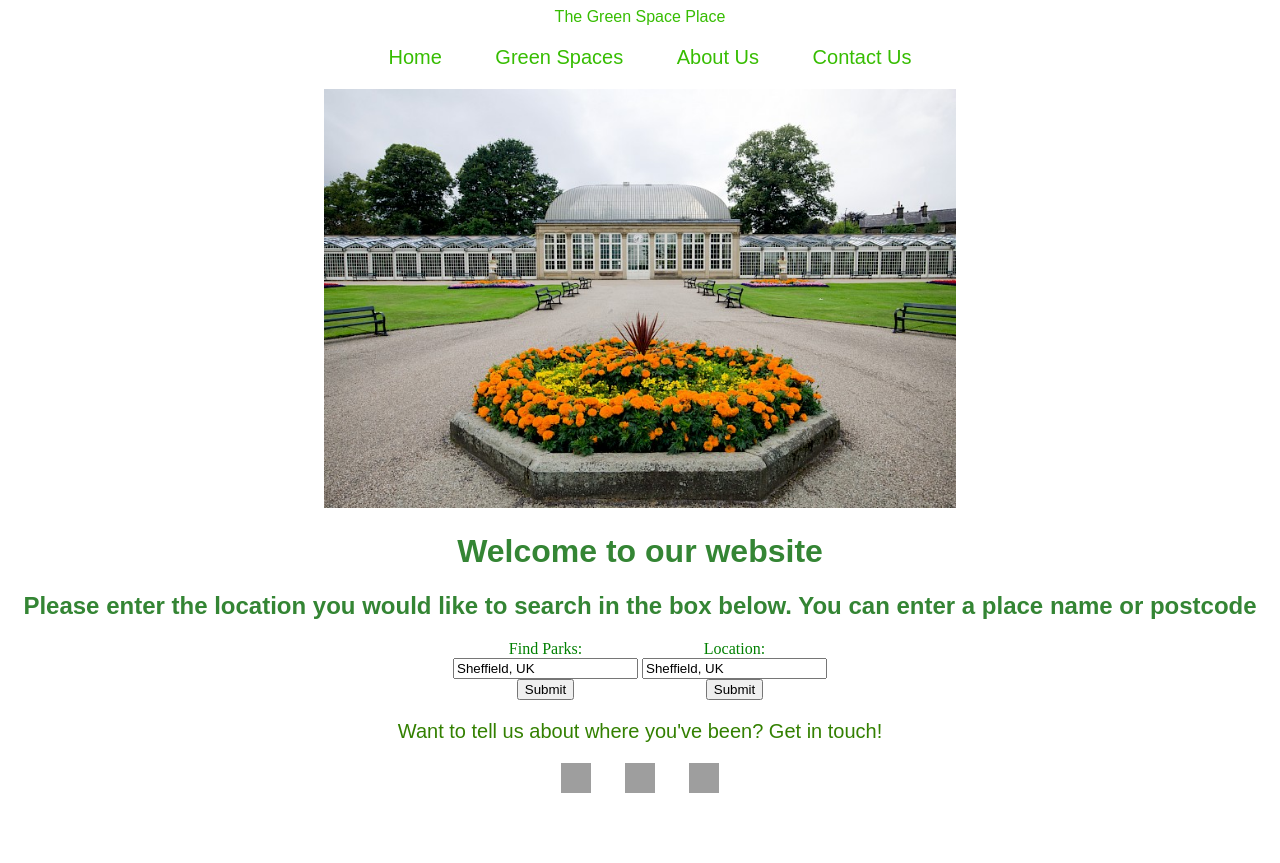
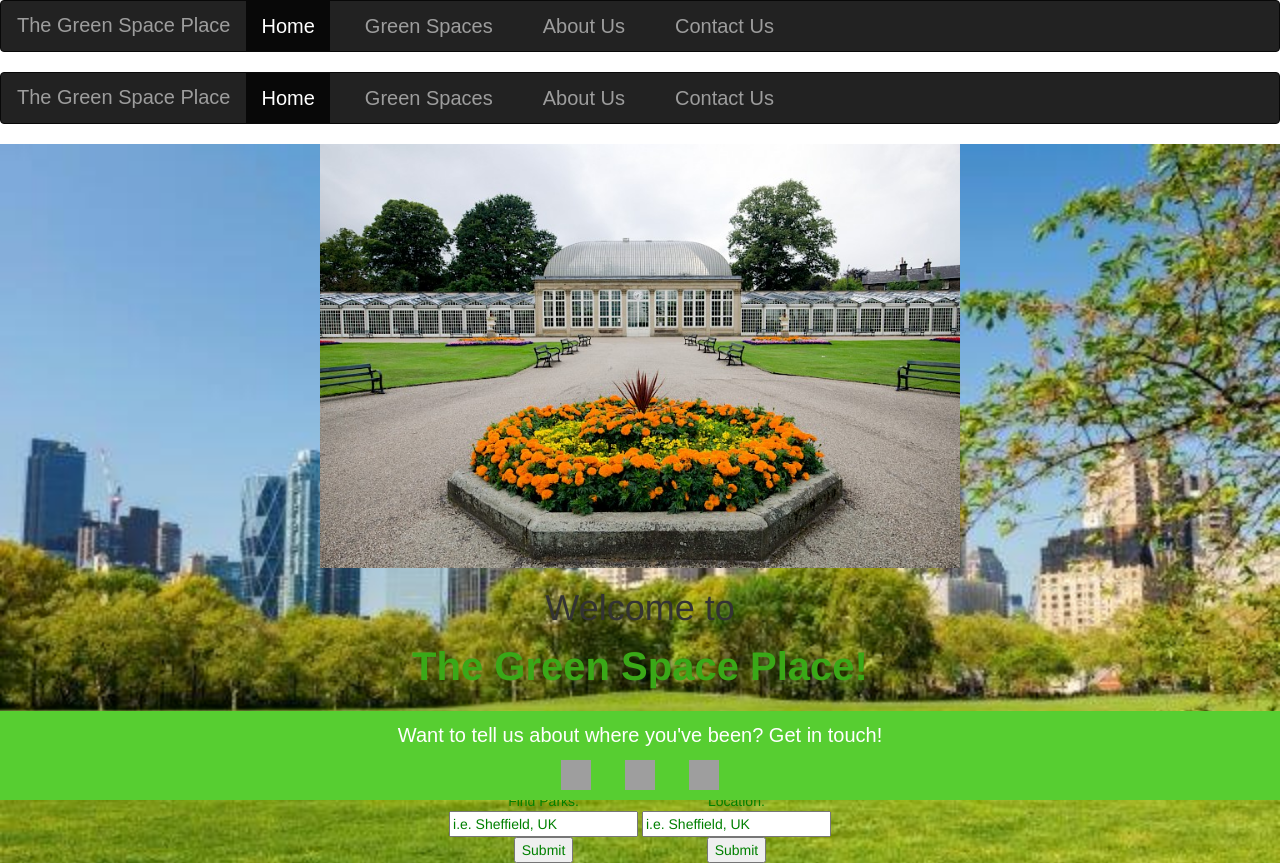
Before and after one commit to Angel-Ames/KM-AK-CFGproject, a Flask app: page / in a window 1280 px wide. Before the commit the page ends 793 px from the top, so only its background shows below. Run offline with Flask 2, Linux system fonts and the light colour scheme; some libraries are stand-ins or nearby versions; grey boxes are pictures that could not be loaded.

Commit message:
Home and Home.css creation and edit

```diff
--- /dev/null
+++ b/templates/Home.css
@@ -0,0 +1,95 @@
+
+header{
+  font-style: strong;
+  text-align: center;
+  font-size: 30px;
+  font-family: 'Roboto Mono', cursive;
+  left: 0;
+  right: 0;
+}
+
+h1{
+  font-family: Helvetica;
+  font-size: 30px;
+  font-weight: bold;
+}
+
+h2{
+  font-family: Helvetica;
+  font-size: 25px;
+}
+
+p{
+  font-size: 20px;
+
+}
+
+highlight{
+  font-size: 40px;
+  font-weight: bold;
+  color: #3AA817;
+}
+
+* {
+  box-sizing: border-box;
+}
+
+/* Create three unequal columns that floats next to each other */
+.column {
+  float: left;
+  padding: 10px;
+}
+
+.left, .right {
+  width: 10%;
+}
+
+.middle {
+  width: 80%;
+}
+
+/* Clear floats after the columns */
+.row:after {
+  content: "";
+  display: table;
+  clear: both;
+}
+
+.navbar {
+  overflow: hidden;
+  background-color: #3AA817;
+}
+
+.navbar a {
+  float: left;
+  font-size: 20px;
+  color: white;
+  text-align: center;
+  padding: 14px 16px;
+  text-decoration: none;
+}
+
+body {
+  font-family: Arial, Helvetica, sans-serif;
+  text-align: center;
+  background-position: center;
+  background-size: auto;
+  background-repeat: no-repeat;
+}
+
+#background_greenspace{
+  background: url(GreenSpace.jpg);
+  background-repeat: no-repeat;
+  background-size: cover;
+}
+
+footer{
+  position: fixed;
+  background-color: #57CE31;
+  padding: 10px;
+  font-style: strong;
+  font-size: 20px;
+  text-align: center;
+  color: white;
+
+}
--- a/templates/home.html
+++ b/templates/home.html
@@ -1,25 +1,53 @@
 {% include "header.html"%}
 
 <head>
+  <script src="https://cdnjs.cloudflare.com/ajax/libs/jquery/3.3.1/jquery.min.js"></script>
+  <link href="https://fonts.googleapis.com/css?family=Roboto+Mono" rel="stylesheet" type="text/css"> <!--  -->
+  <link rel="stylesheet" href="Home.css" type="text/css">
   <meta charset="UTF-8">
   <meta name="viewport" content="width=device-width, initial-scale=1.0">
   <meta http-equiv="X-UA-Compatible" content="ie=edge">
+  <title>The Green Space Place</title>
+  <link rel="stylesheet" href="https://maxcdn.bootstrapcdn.com/bootstrap/3.4.0/css/bootstrap.min.css"> <!-- Where the navigation comes from -->
+  <script src="https://ajax.googleapis.com/ajax/libs/jquery/3.3.1/jquery.min.js"></script>
+  <script src="https://maxcdn.bootstrapcdn.com/bootstrap/3.4.0/js/bootstrap.min.js"></script>
+  <meta name="viewport" content="width=device-width, initial-scale=1">
+  <link rel="stylesheet" href="https://cdnjs.cloudflare.com/ajax/libs/font-awesome/4.7.0/css/font-awesome.min.css">
 </head>
 
+<header>
+  <nav class="navbar navbar-inverse">
+    <div class="container-fluid">
+      <div class="navbar-header">
+        <a class="navbar-brand" href="#">The Green Space Place</a>
+      </div>
+      <ul class="nav navbar-nav">
+        <li class="active"><a href="home.html">Home</a></li>
+        <li><a href="GreenSpace.html">Green Spaces</a></li>
+        <li><a href="about.html">About Us</a></li>
+        <li><a href="contact.html">Contact Us</a></li>
+      </ul>
+    </div>
+  </nav>
+</header>
+
 <body>
+  <div id="background_greenspace">
 
 <!-- The text below is to add an image -->
       <a href = "park1" >
       <img class = "park1" src="{{ url_for('static', filename='park1.jpeg')}}" alt="botanical gradens">
       </a>
 
-<h1>Welcome to our website</h1>
+      <h1>Welcome to </h1> <highlight>The Green Space Place!</highlight>
       <h2>Please enter the location you would like to search in the box below. You can enter a place name or postcode</h2>
 
 <!-- This form is to input the data for the API to get data for nearby parks -->
+<!-- Tried to split this into three columns so that the box would sit in the middle, but didn't work?!-->
+
       <form action="/parks" method="post">
         Find Parks:<br>
-    <input type="text" name="park_output" value="Sheffield, UK">
+        <input type="text" name="park_output" value="i.e. Sheffield, UK">
         <br>
         <input class=button type="submit" value="Submit">
         </form>
@@ -27,12 +55,21 @@
     <!-- This form is to input the data to plot the deired location on a map -->
         <form action="/maps" method="post">
         Location:<br>
-    <input type="text" name="location" value="Sheffield, UK">
+        <input type="text" name="location" value="i.e. Sheffield, UK">
         <br>
         <input class=button type="submit" value="Submit">
       </form>
+    </div>
 </body>
 
+<footer>
+  <div class="footer">
+    <p> Want to tell us about where you've been? Get in touch! </p>
+    <a href="#"> <img src="https://imgur.com/FJV2xjM.png" title="Facebook" width=30 height=30> </a>
+    <a href="#"> <img src="https://imgur.com/UqFc2Yy.png" title="Instagram" width=30 height=30> </a>
+    <a href="#"> <img src="https://imgur.com/R9vd7ZF.png" title="Twitter" width=30 height=30> </a>
+  </div>
+</footer>
 <!-- These two forms are currently seperate while I try and trouble shoot! Should be in the same one eventually -->
 
 {% include "footer.html"%}
```
Lines whose indentation alone changed are shown as unchanged.
